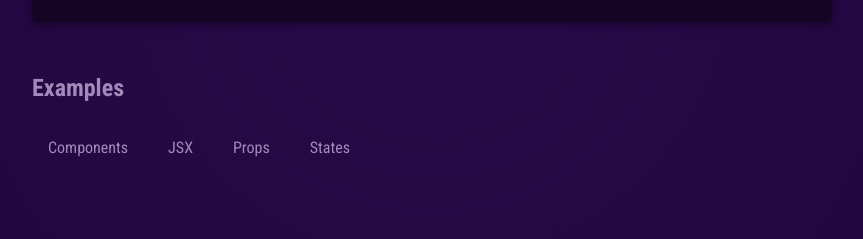
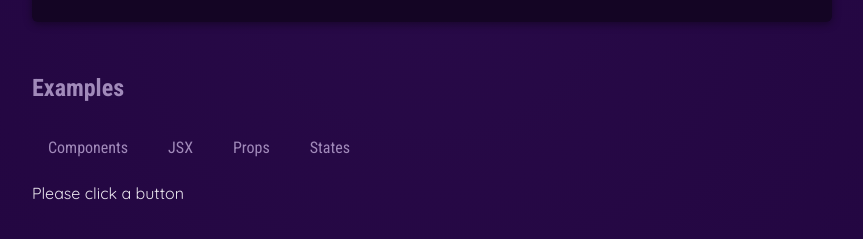
Before and after one commit to kkhowe123/react-essentials, a React (Vite) app: page / in a window 1280 px wide. Shown: the part 677-916 px from the top of the page, without its empty margins (208-1071 px from the left). Built offline with nearby package versions, Linux system fonts and the light colour scheme.

Commit message:
Created state

```diff
--- a/src/App.jsx
+++ b/src/App.jsx
@@ -1,13 +1,16 @@
-
+import { useState } from 'react';
 import {CORE_CONCEPTS} from './data.js'; //importing the array from the data.js file
 import Header from "./components/Header/Header.jsx";
 import CoreConcept from './components/CoreConcept.jsx';
 import TabButton from './components/TabButton.jsx';
 
 function App() {
+
+const [selectedTopic, setSelectedTopic] = useState('Please click a button'); //using the useState function to change the state of the app component
+
   function handleSelect(selectedButton)
   { //selectedButton => Components, JSX, Props, States
-
+      setSelectedTopic(selectedButton);
       console.log(selectedButton);
   }
 
@@ -48,6 +51,7 @@ function App() {
             {/* using arrow function to pass identifiers to the onselct, that would assit with knowing which button was selected */}
 
           </menu>
+          {selectedTopic}
 
         </section>
 
```
